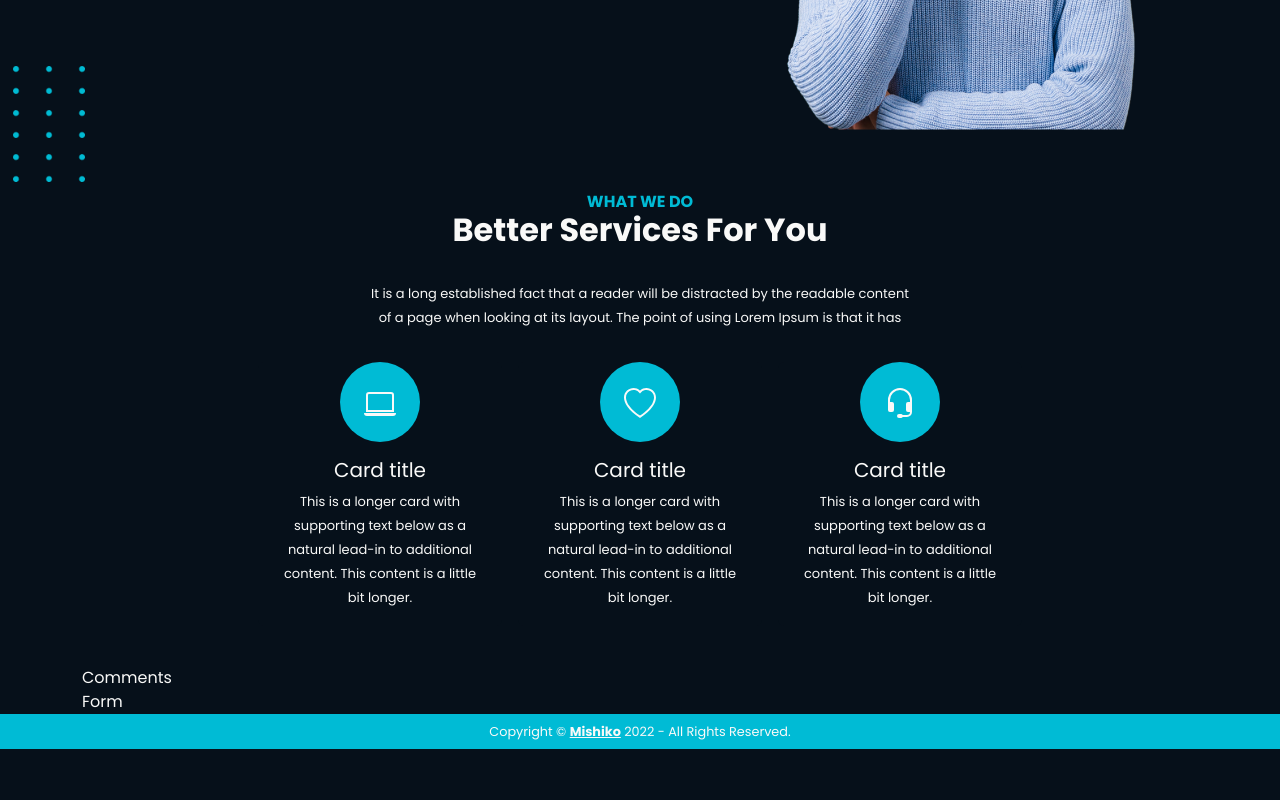
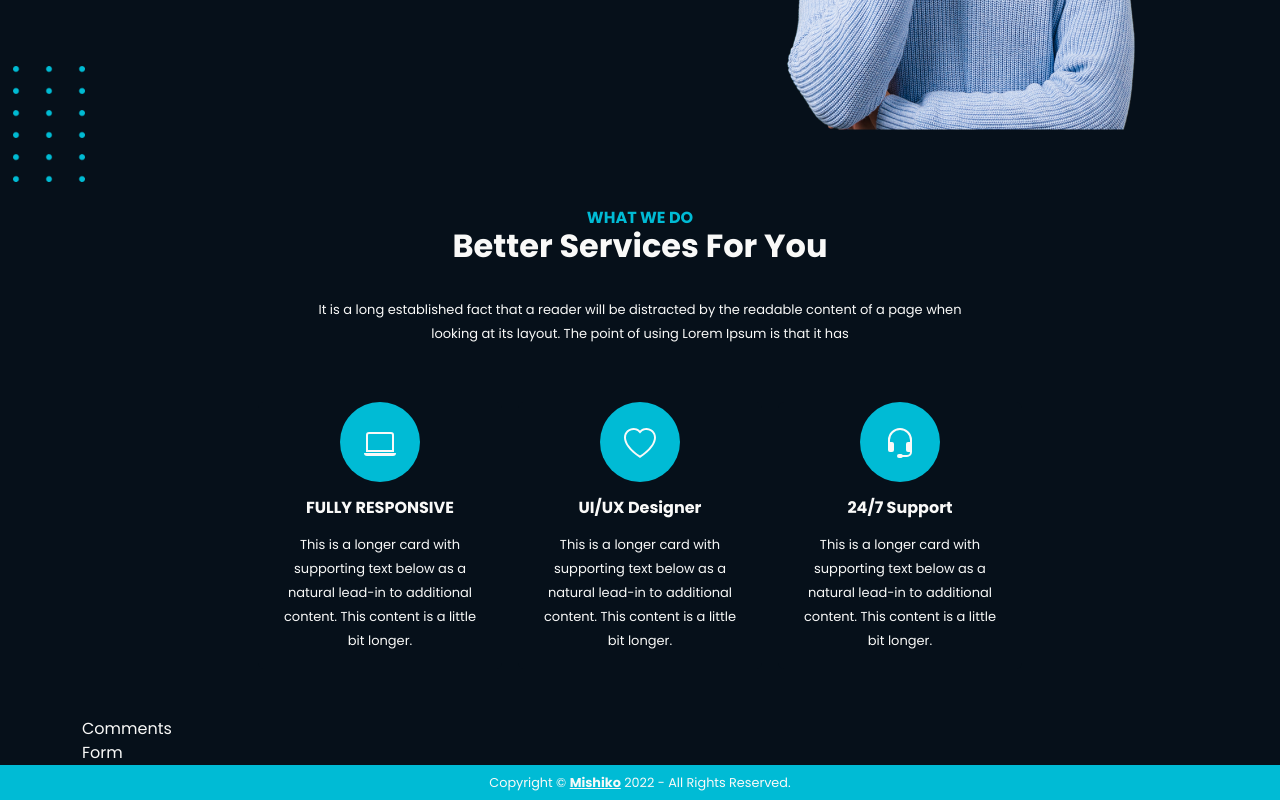
Before and after one commit to misza777/softblue_webdesign_react, a React (Vite) app: page / in a window 1280 px wide. Shown: the part 596-1396 px from the top of the page. Before the commit the page ends 1345 px from the top, so only its background shows below. Built offline with nearby package versions, Linux system fonts and the light colour scheme.

Commit message:
what details

```diff
--- a/src/components/WhatWeDo/WhatWeDo.jsx
+++ b/src/components/WhatWeDo/WhatWeDo.jsx
@@ -1,54 +1,54 @@
-import React from 'react'
+import React from "react";
 import { Col, Button, Row, Card } from "react-bootstrap";
 import { BsHeadset, BsHeart, BsLaptop } from "react-icons/bs";
 import "./what.scss";
 
 const WhatWeDo = () => {
-
   const cardsInfo = [
     {
-            id:1,
-          title: "Card title",
+      id: 1,
+      title: "FULLY RESPONSIVE",
       text: "This is a longer card with supporting text below as a natural lead-in to additional content. This content is a little bit longer.",
-          icon: <BsLaptop/>,
+      icon: <BsLaptop />,
     },
     {
-            id:2,
-          title: "Card title",
+      id: 2,
+      title: "UI/UX Designer",
       text: "This is a longer card with supporting text below as a natural lead-in to additional content. This content is a little bit longer.",
-          icon: <BsHeart/>,
+      icon: <BsHeart />,
     },
     {
-            id:3,
-          title: "Card title",
+      id: 3,
+      title: "24/7 Support",
       text: "This is a longer card with supporting text below as a natural lead-in to additional content. This content is a little bit longer.",
-          icon: <BsHeadset/>,
+      icon: <BsHeadset />,
     },
   ];
 
   return (
-    <Col className="container-what py-4 mx-md-5 px-md-5 text-center mx-xl-5" >
+    <Col
+      className="container-what
+    mx-md-5
+    px-md-5
+    mx-xl-5
+    my-xl-5
+    text-center"
+    >
       <h3 className="text-uppercase clr-secondary">What we do</h3>
       <h2>Better Services For You</h2>
-        <p className="px-xl-5">
-        It is a long established fact that a reader will be distracted by the readable content of a page when looking at its layout. The point of using Lorem Ipsum is that it has
+      <p className="pb-xl-4">
+        It is a long established fact that a reader will be distracted by the
+        readable content of a page when looking at its layout. The point of
+        using Lorem Ipsum is that it has
       </p>
 
-        <Row
-        xs={1}
-        md={3}
-        className="g-3 my-sm-2 my-md-3 m-lg-3 mx-xl-5 px-xl-4"
-      >
-      {/* <div className='card-container'> */}
-
+      <Row xs={1} md={3} className="g-3 my-sm-2 my-md-3 m-lg-3 mx-xl-5 px-xl-4">
         {cardsInfo.map((c, idx) => (
           <Col className="mt-xs-4" key={idx}>
             <Card className=" card">
               {/* <Card.Img variant="top" src={c.image} /> */}
               <div className="icon-container">
-                <div className="icon">
-                {c.icon}
-                </div>
+                <div className="icon">{c.icon}</div>
               </div>
               <Card.Body>
                 <Card.Title className="card-title">{c.title}</Card.Title>
@@ -57,10 +57,9 @@ const WhatWeDo = () => {
             </Card>
           </Col>
         ))}
-      {/* </div> */}
       </Row>
     </Col>
-  )
-}
+  );
+};
 
-export default WhatWeDo
+export default WhatWeDo;
--- a/src/components/WhatWeDo/what.scss
+++ b/src/components/WhatWeDo/what.scss
@@ -43,8 +43,21 @@
             color: $clr-main-primary;
         }
     }
- p {
+
+    p {
     width: 100%;
  }
 
+.card-title {
+    font-size: $fs-secondary-preheading;
+    font-weight: $fw-bold;
+    margin-bottom: 1em;
+    text-align: center;
+    }
+
+    .card-text {
+        font-size: $fs-p;
+        line-height: $lh-p;
+        text-align: center;
+    }
 }
```
Lines whose indentation alone changed are shown as unchanged.
